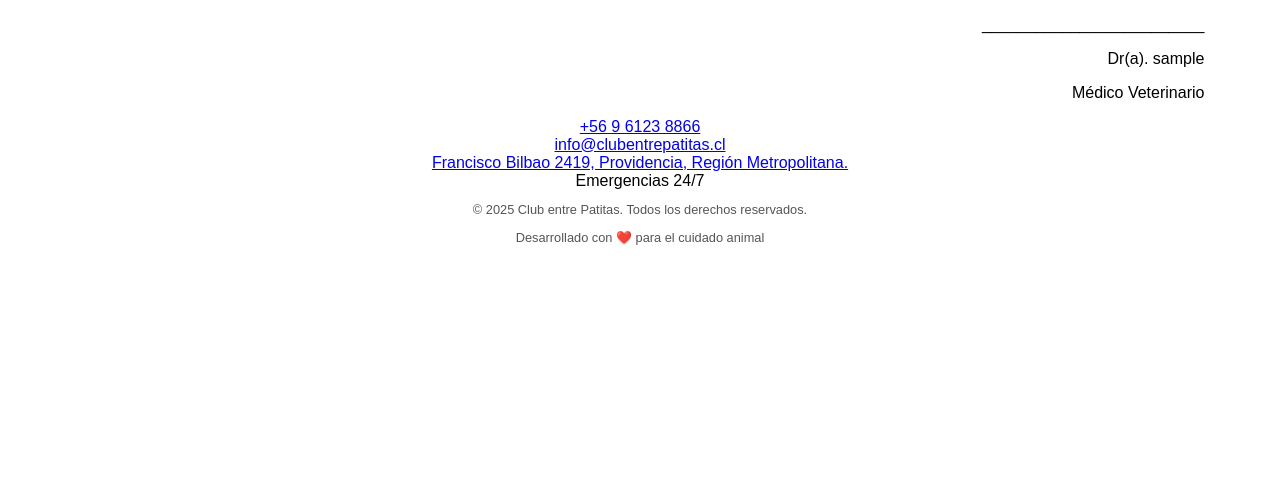
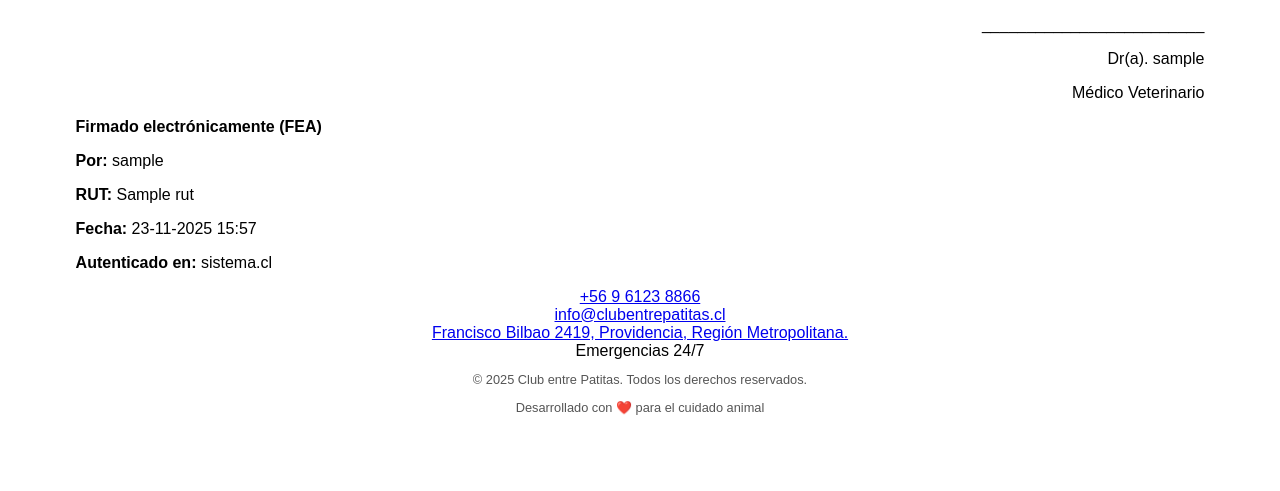
Before and after one commit to SanadaAstolfo/IngSoftwareProyecto, a Django app: template app/templates/gestion/pdfs/pdf_receta.html in a window 1280 px wide. Shown: the part 1140-1631 px from the top of the page. Before the commit the page ends 1385 px from the top, so only its background shows below. Run offline with Django 5.2, Linux system fonts and the light colour scheme; the template is opened without the code that fills it: most values are stand-ins (such as "Sample title", 1, 10 or a date in 2020).

Commit message:
Implementación CU52 - 3
Se implementa el caso de uso 52 en la impresión de la receta.

```diff
--- a/app/templates/gestion/pdfs/pdf_receta.html
+++ b/app/templates/gestion/pdfs/pdf_receta.html
@@ -57,6 +57,14 @@
         <p>Médico Veterinario</p>
     </div>
 
+    <div class="firma-electronica">
+        <p><strong>Firmado electrónicamente (FEA)</strong></p>
+        <p><strong>Por:</strong> {{ receta.atencion_medica.veterinario.get_full_name|default:receta.atencion_medica.veterinario.username }}</p>
+        <p><strong>RUT:</strong> {{ receta.atencion_medica.veterinario.rut|default:"[RUT del Veterinario]" }}</p>
+        <p><strong>Fecha:</strong> {% now "d-m-Y H:i" %}</p>
+        <p><strong>Autenticado en:</strong> sistema.cl</p>
+    </div>
+
     {% include 'gestion/partials/_footer.html' %}
 
 </body>
```
